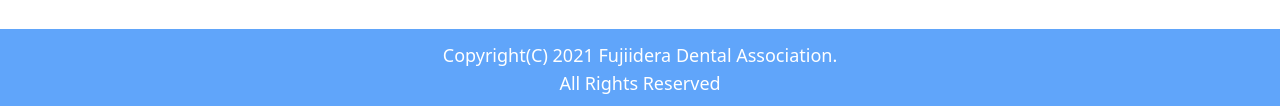
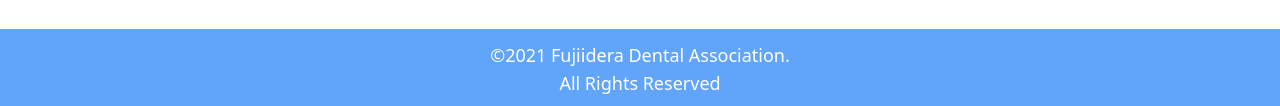
Before and after one commit to MuraToki/dental-sample-site, a plain HTML site: page index.html in a window 1280 px wide. Shown: the part 2113-2219 px from the top of the page. Drawn offline with nearby package versions, Linux system fonts and the light colour scheme.

Commit message:
Update index.html

```diff
--- a/index.html
+++ b/index.html
@@ -129,7 +129,7 @@
 
 
     <footer class="bg-blue-400 p-3">
-      <p class="text-base text-white text-center md:text-lg">Copyright(C) 2021 Fujiidera Dental Association. <br>All Rights Reserved</p>
+      <p class="text-base text-white text-center md:text-lg">©2021 Fujiidera Dental Association. <br>All Rights Reserved</p>
     </footer>
 
     <script src="jquery-min.js"></script>
```
